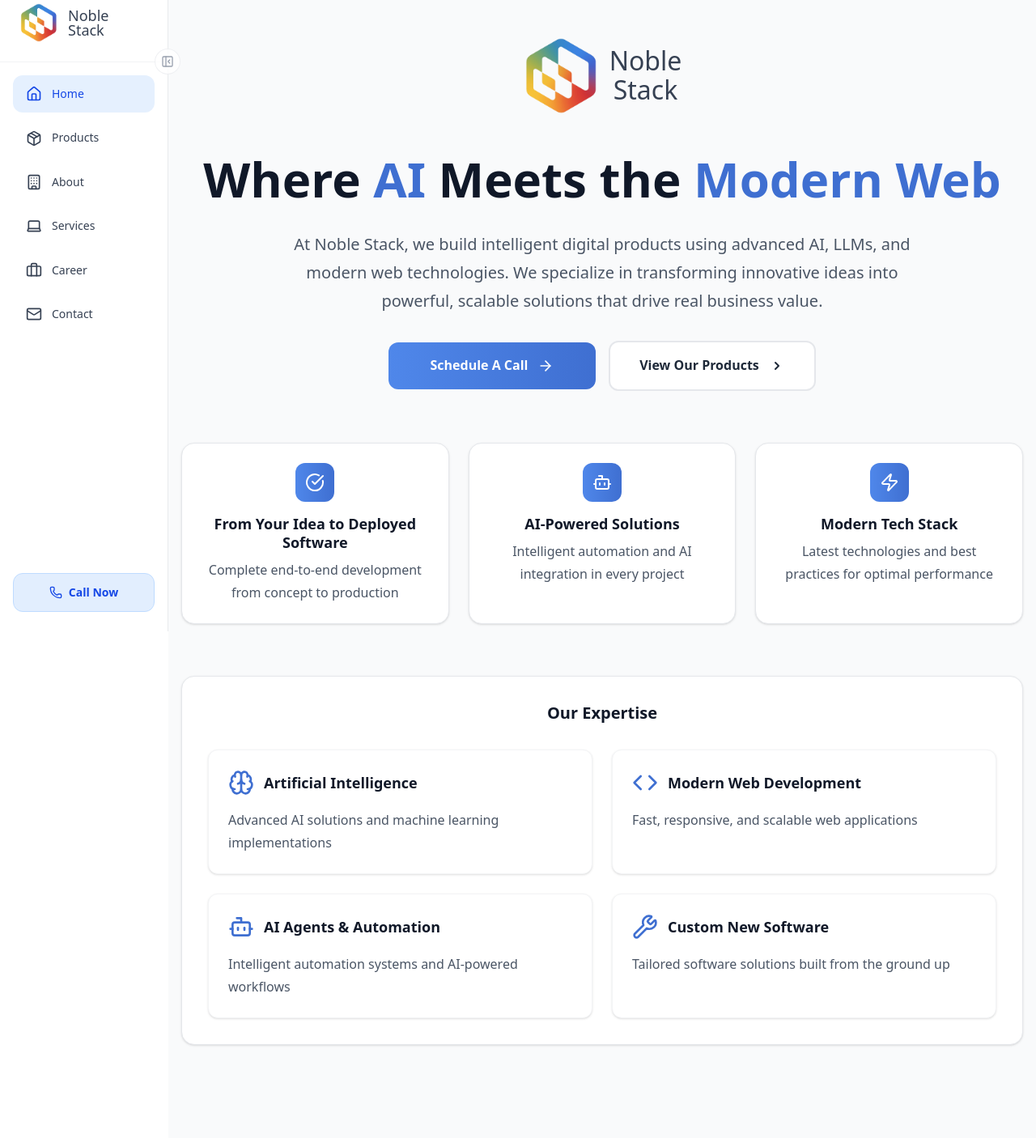
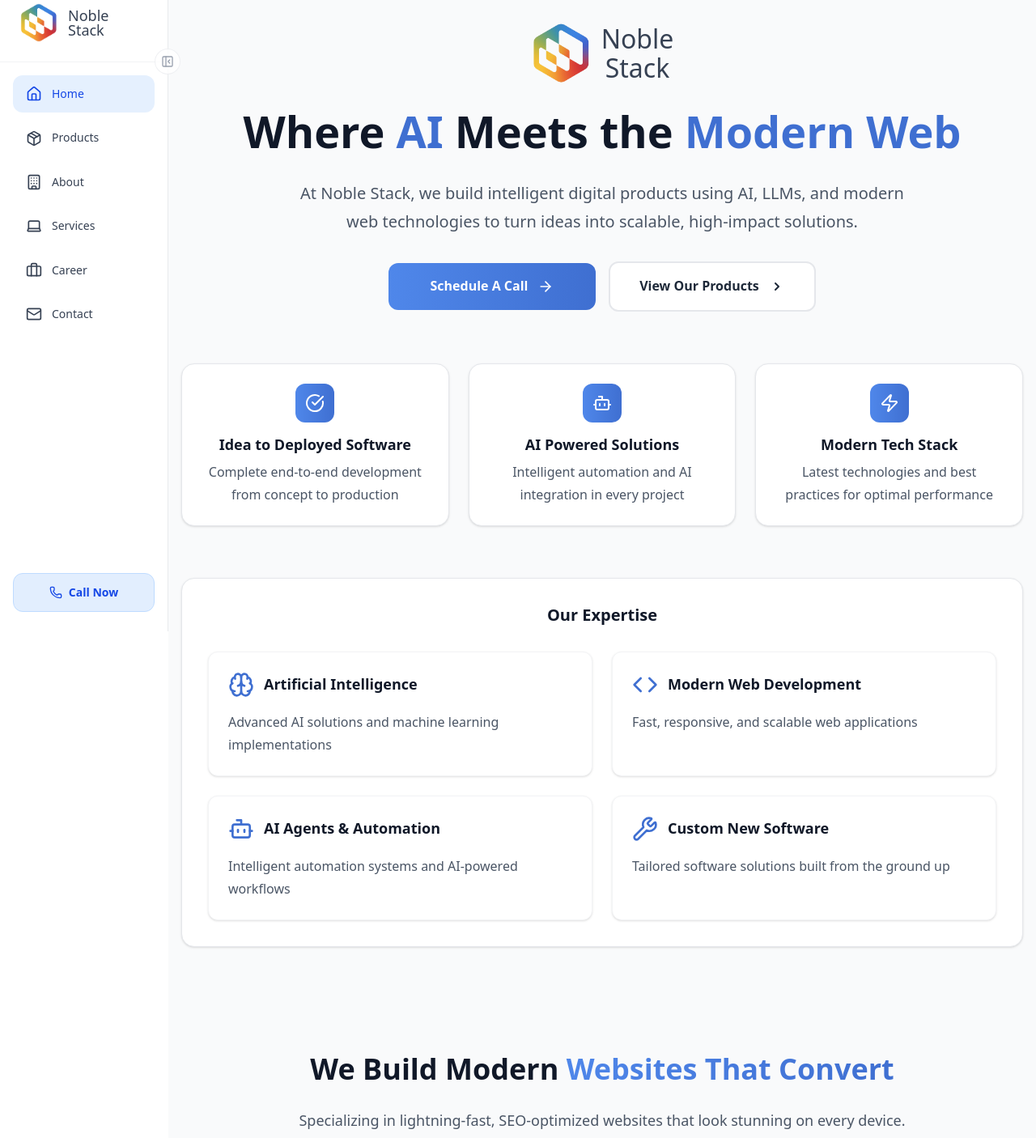
Before and after one commit to om202/NobleStack, a Next.js app: page / in a window 1280 px wide. Shown: the part 20-1426 px from the top of the page at 81% size. Built offline with nearby package versions, Linux system fonts and the light colour scheme.

Commit message:
style: Simplify homepage layout by removing product announcement, badges, and adjusting hero section elements for conciseness.

```diff
--- a/src/app/Home/L1.tsx
+++ b/src/app/Home/L1.tsx
@@ -47,14 +47,14 @@ export default function HeroSection() {
             <Image
               src="/nbl.png"
               alt="Noble Stack Logo"
-              width={95}
-              height={95}
-              className="w-[68px] h-[68px] sm:w-[95px] sm:h-[95px]"
+              width={75}
+              height={75}
+              className="w-[54px] h-[54px] sm:w-[75px] sm:h-[75px]"
               quality={100}
               priority
             />
-            <div className="flex flex-col justify-center h-[86px] sm:h-[130px]">
-              <span className="text-[24px] sm:text-[32px] mb-1 md:text-[32px] font-medium text-gray-700 leading-none">
+            <div className="flex flex-col justify-center">
+              <span className="text-[24px] sm:text-[32px] md:text-[32px] font-medium text-gray-700 leading-none mb-1">
                 Noble
               </span>
               <span className="text-[24px] sm:text-[32px] md:text-[32px] font-medium text-gray-700 leading-none">
@@ -63,15 +63,13 @@ export default function HeroSection() {
             </div>
           </div>
 
-          <h1 className="text-4xl md:text-5xl lg:text-6xl font-bold mb-6 leading-tight text-gray-900">
+          <h1 className="text-[32.4px] md:text-[43.2px] lg:text-[54px] font-bold mb-6 leading-tight text-gray-900">
             Where <span className="text-nobleblue-600">AI</span> Meets the{" "}
             <span className="text-nobleblue-600">Modern Web</span>
           </h1>
 
           <p className="text-base sm:text-lg md:text-xl text-gray-600 mb-6 sm:mb-8 max-w-3xl mx-auto">
-            At Noble Stack, we build intelligent digital products using advanced
-            AI, LLMs, and modern web technologies. We specialize in transforming
-            innovative ideas into powerful, scalable solutions that drive real business value.
+            At Noble Stack, we build intelligent digital products using AI, LLMs, and modern web technologies to turn ideas into scalable, high-impact solutions.
           </p>
 
           {/* Call to Action Buttons */}
@@ -110,7 +108,7 @@ export default function HeroSection() {
                 <CheckCircle className="w-6 h-6 text-white" />
               </div>
               <h3 className="text-lg font-semibold text-gray-900 mb-2">
-                From Your Idea to Deployed Software
+                Idea to Deployed Software
               </h3>
               <p className="text-base text-gray-600">
                 Complete end-to-end development from concept to production
@@ -122,7 +120,7 @@ export default function HeroSection() {
                 <Bot className="w-6 h-6 text-white" />
               </div>
               <h3 className="text-lg font-semibold text-gray-900 mb-2">
-                AI-Powered Solutions
+                AI Powered Solutions
               </h3>
               <p className="text-base text-gray-600">
                 Intelligent automation and AI integration in every project
--- a/src/app/Home/L2.tsx
+++ b/src/app/Home/L2.tsx
@@ -159,10 +159,6 @@ export default function FeaturesSection() {
       <div className="max-w-6xl mx-auto">
         {/* Header */}
         <div className="text-center mb-10 sm:mb-16 animate-fade-in">
-          <div className="inline-flex items-center px-4 py-2 rounded-full bg-nobleblue-100 text-nobleblue-700 text-base font-medium mb-4">
-            <Globe className="w-4 h-4 mr-2" />
-            Modern Web Development Experts
-          </div>
           <h2 className="text-3xl md:text-4xl font-bold mb-6 text-gray-900">
             We Build Modern
             <span className="text-gradient-nobleblue">
--- a/src/app/Home/L3.tsx
+++ b/src/app/Home/L3.tsx
@@ -151,10 +151,6 @@ export default function AIServicesSection() {
       <div className="max-w-6xl mx-auto">
         {/* Header */}
         <div className="text-center mb-10 sm:mb-16 animate-fade-in">
-          <div className="inline-flex items-center px-4 py-2 rounded-full bg-nobleblue-100 text-nobleblue-700 text-base font-medium mb-4">
-            <Bot className="w-4 h-4 mr-2" />
-            AI Automation & Chatbot Specialists
-          </div>
           <h2 className="text-3xl md:text-4xl font-bold mb-6 text-gray-900">
             We Build AI That
             <span className="text-gradient-nobleblue">
--- a/src/app/Home/page.tsx
+++ b/src/app/Home/page.tsx
@@ -1,5 +1,4 @@
 import HeroSection from "./L1";
-import ProductAnnouncement from "./ProductAnnouncement";
 import FeaturesSection from "./L2";
 import ServicesSection from "./L3";
 import FAQSection from "./L4";
@@ -8,7 +7,6 @@ export default function Home() {
   return (
     <>
       <HeroSection />
-      <ProductAnnouncement />
       <FeaturesSection />
       <ServicesSection />
       <FAQSection />
```
